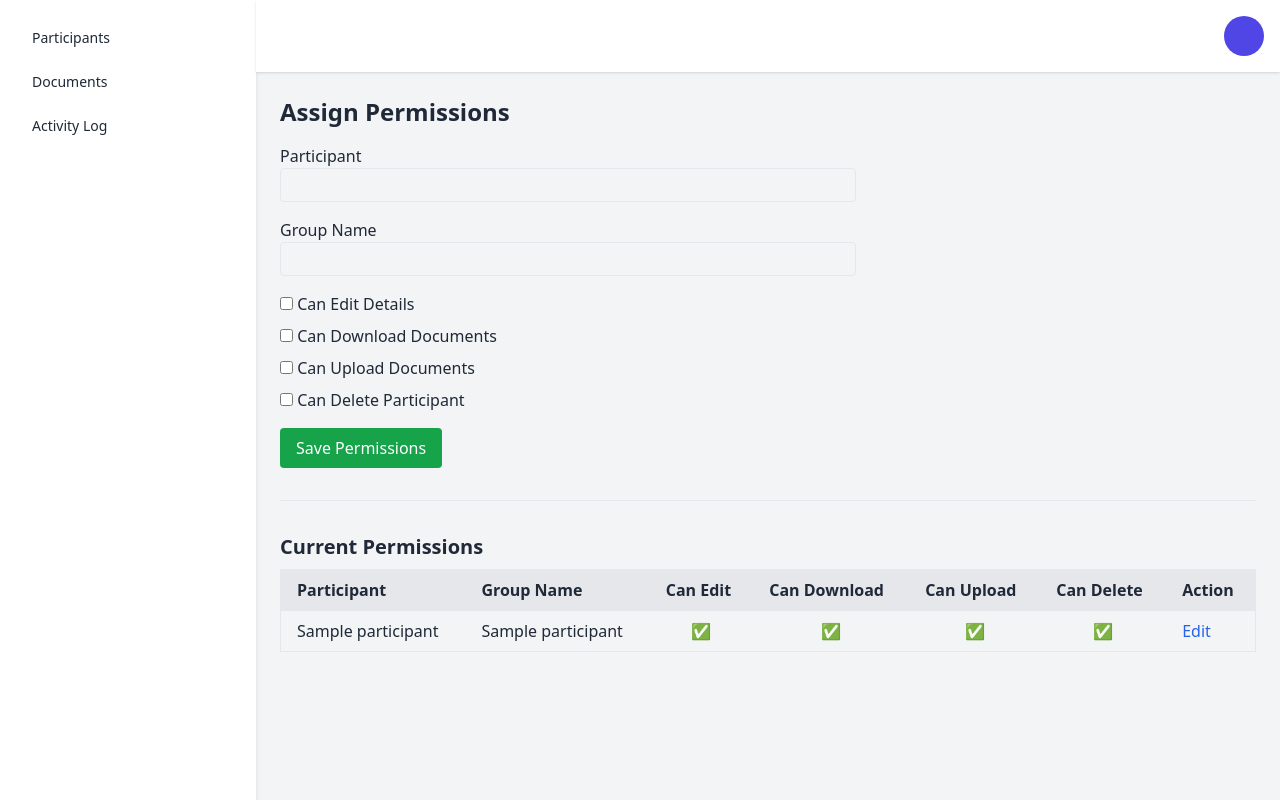
After one commit to trileshbramston19/vdr, a Flask app: page /assign_permissions in a window 1280 px wide. The commit adds this page. Run offline with Flask 3, Linux system fonts and the light colour scheme; tables that the repository leaves empty hold one stand-in row (values such as "Sample post"); some libraries are stand-ins or nearby versions.

Commit message:
Add files via upload

```diff
--- a/app.py
+++ b/app.py
@@ -12,6 +12,7 @@ import os, random, string, tempfile, atexit
 from watermark_merger import add_watermark_to_pdf
 from flask import render_template, request, redirect, url_for, flash
 from sqlalchemy import text
+from flask import abort
 
 app = Flask(__name__)
 app.config.update(
@@ -44,27 +45,31 @@ class User(db.Model):
     email = db.Column(db.String(100), nullable=False, unique=True)
     password = db.Column(db.String(255), nullable=False)
 
-participant_projects = db.Table('participant_projects',
-    db.Column('participant_id', db.Integer, db.ForeignKey('participant.id'), primary_key=True),
-    db.Column('project_id', db.Integer, db.ForeignKey('project.id'), primary_key=True)
-)
-
 group_project = db.Table('group_projects',
     db.Column('group_name', db.String, db.ForeignKey('participant.group_name')),
     db.Column('project_id', db.Integer, db.ForeignKey('project.id'))
 )
 
+participant_projects = db.Table('participant_projects',
+    db.Column('participant_id', db.Integer, db.ForeignKey('participant.id'), primary_key=True),
+    db.Column('project_id', db.Integer, db.ForeignKey('project.id'), primary_key=True),
+    db.Column('can_view', db.Boolean, default=True),
+    db.Column('can_upload', db.Boolean, default=False),
+    db.Column('can_download', db.Boolean, default=False),
+    db.Column('can_edit', db.Boolean, default=False),
+    db.Column('can_delete', db.Boolean, default=False)
+)
+
 class Project(db.Model):
-    __tablename__ = 'project'
+    __tablename__ = 'project'  # <-- Match this with ForeignKey target below
     id = db.Column(db.Integer, primary_key=True)
     name = db.Column(db.String(100), unique=True, nullable=False)
-    participants = db.relationship(
-        'Participant',
-        secondary=participant_projects,
-        back_populates='projects'
-    )
+
+    participant_projects = db.relationship("ParticipantProject", back_populates="project")
+
 
 class Participant(db.Model):
+    __tablename__ = 'participant'  # <-- Explicitly define table name
     id = db.Column(db.Integer, primary_key=True)
     name = db.Column(db.String(100), nullable=False)
     email = db.Column(db.String(100), nullable=False, unique=True)
@@ -73,11 +78,30 @@ class Participant(db.Model):
     status = db.Column(db.String(20))
     last_signin = db.Column(db.DateTime)
     project_name = db.Column(db.String(100), nullable=False)
-    projects = db.relationship(
-    'Project',
-    secondary=participant_projects,
-    back_populates='participants'
-)
+
+    participant_projects = db.relationship("ParticipantProject", back_populates="participant")
+
+    # Useful for querying projects directly from a participant
+    projects = db.relationship("Project", secondary="participant_projects", viewonly=True, backref="participants")
+
+
+class ParticipantProject(db.Model):
+    __tablename__ = 'participant_projects'
+    __table_args__ = {'extend_existing': True}
+
+    participant_id = db.Column(db.Integer, db.ForeignKey('participant.id'), primary_key=True)
+    project_id = db.Column(db.Integer, db.ForeignKey('project.id'), primary_key=True)
+
+    can_view = db.Column(db.Boolean, default=True)
+    can_upload = db.Column(db.Boolean, default=False)
+    can_download = db.Column(db.Boolean, default=False)
+    can_edit = db.Column(db.Boolean, default=False)
+    can_delete = db.Column(db.Boolean, default=False)
+
+    participant = db.relationship("Participant", back_populates="participant_projects")
+    project = db.relationship("Project", back_populates="participant_projects")
+
+
 
 class Document(db.Model):
     __tablename__ = 'documents'
@@ -422,22 +446,62 @@ def upload_document():
 
 @app.route('/view_document/<int:doc_id>')
 def view_document(doc_id):
+    # Fetch document
     doc = Document.query.get_or_404(doc_id)
-    session['recently_viewed'] = [doc_id] + [i for i in session.get('recently_viewed', []) if i != doc_id][:4]
+
+    # Track recent documents in session
+    session['recently_viewed'] = [doc_id] + [
+        i for i in session.get('recently_viewed', []) if i != doc_id
+    ][:4]
+
+    # Determine viewer (admin or participant)
     email = session.get('participant_email') or session.get('user_email')
     viewer = Participant.query.filter_by(email=email).first()
     full_name = viewer.name if viewer else 'Unknown Viewer'
+
+    # Log the view activity
     if viewer:
-        db.session.add(ActivityLog(author_name=viewer.name, author_email=viewer.email, group_name=viewer.group_name, action="View Document", description=f"Viewed document '{doc.name}'"))
+        log = ActivityLog(
+            author_name=viewer.name,
+            author_email=viewer.email,
+            group_name=viewer.group_name,
+            action="View Document",
+            description=f"Viewed document '{doc.name}'"
+        )
+        db.session.add(log)
         db.session.commit()
+
+    # Determine if user has download permission
+    can_download = False
+    if viewer:
+        if viewer.role == 'Admin':
+            can_download = True
+        else:
+            permission = ParticipantProject.query.filter_by(
+                participant_id=viewer.id,
+                project_id=doc.project_id
+            ).first()
+            if permission and permission.can_download:
+                can_download = True
+
+    # Generate watermarked file
     temp_path = tempfile.NamedTemporaryFile(delete=False, suffix='.pdf', dir=app.config['UPLOAD_FOLDER']).name
-    add_watermark_to_pdf(os.path.join(app.config['UPLOAD_FOLDER'], doc.filename), full_name, temp_path)
+    add_watermark_to_pdf(
+        os.path.join(app.config['UPLOAD_FOLDER'], doc.filename),
+        full_name,
+        temp_path
+    )
     TEMP_FILES.append(temp_path)
-    return render_template('view_document.html', document=doc, file_url=url_for('uploaded_file', filename=os.path.basename(temp_path)))
 
+    return render_template(
+        'view_document.html',
+        document=doc,
+        file_url=url_for('uploaded_file', filename=os.path.basename(temp_path)),
+        can_download=can_download
+    )
 @app.route('/uploads/<filename>')
 def uploaded_file(filename):
-    return send_from_directory('uploads', filename)
+    return send_from_directory(app.config['UPLOAD_FOLDER'], filename)
 
 @app.route('/participants/add', methods=['GET', 'POST'])
 @login_required
@@ -540,6 +604,40 @@ def my_profile():
         return redirect(url_for('my_profile'))
     return render_template('my_profile.html', user=user)
 
+
+@app.route('/manage-permissions/<int:participant_id>', methods=['GET', 'POST'])
+@login_required
+def manage_permissions(participant_id):
+    if session.get('role') != 'Admin':
+        abort(403)
+
+    participant = Participant.query.get_or_404(participant_id)
+    projects = participant.projects
+
+    if request.method == 'POST':
+        for project in projects:
+            can_view = request.form.get(f'view_{project.id}') == 'on'
+            can_upload = request.form.get(f'upload_{project.id}') == 'on'
+            can_download = request.form.get(f'download_{project.id}') == 'on'
+            can_edit = request.form.get(f'edit_{project.id}') == 'on'
+            can_delete = request.form.get(f'delete_{project.id}') == 'on'
+
+            db.session.execute(text("""
+                UPDATE participant_projects
+                SET can_view = :v, can_upload = :u, can_download = :d, can_edit = :e, can_delete = :del
+                WHERE participant_id = :pid AND project_id = :projid
+            """), {
+                'v': can_view, 'u': can_upload, 'd': can_download,
+                'e': can_edit, 'del': can_delete,
+                'pid': participant.id, 'projid': project.id
+            })
+        db.session.commit()
+        flash("Permissions updated.", "success")
+        return redirect(url_for('participants'))
+
+    # render template with checkboxes per project
+    return render_template("manage_permissions.html", participant=participant, projects=projects)
+
 @app.route('/assign_group_project', methods=['GET', 'POST'])
 @login_required
 def assign_group_project():
@@ -589,6 +687,45 @@ def create_project():
 
     return render_template('create_project.html')
 
+@app.route('/assign_permissions', methods=['GET', 'POST'])
+def assign_permissions():
+    participants = Participant.query.all()
+    projects = Project.query.all()
+    permissions = ParticipantProject.query.all()
+
+    selected_entry = None
+
+    if request.method == 'GET' and request.args.get('participant_id') and request.args.get('project_id'):
+        selected_entry = ParticipantProject.query.get((
+            request.args.get('participant_id'),
+            request.args.get('project_id')
+        ))
+
+    if request.method == 'POST':
+        participant_id = int(request.form['participant_id'])
+        project_id = int(request.form['project_id'])
+
+        # Get or create entry
+        entry = ParticipantProject.query.get((participant_id, project_id))
+        if not entry:
+            entry = ParticipantProject(participant_id=participant_id, project_id=project_id)
+            db.session.add(entry)
+
+        entry.can_edit = 'can_edit' in request.form
+        entry.can_download = 'can_download' in request.form
+        entry.can_upload = 'can_upload' in request.form
+        entry.can_delete = 'can_delete' in request.form
+
+        db.session.commit()
+        return redirect(url_for('assign_permissions'))
+
+    return render_template(
+        "assign_permissions.html",
+        participants=participants,
+        projects=projects,
+        permissions=permissions,
+        selected_entry=selected_entry
+    )
 
 if __name__ == '__main__':
     os.makedirs(app.config['UPLOAD_FOLDER'], exist_ok=True)
--- /dev/null
+++ b/templates/assign_permissions.html
@@ -0,0 +1,86 @@
+{% extends 'base.html' %}
+{% block title %}Assign Permissions{% endblock %}
+
+{% block content %}
+<h2 class="text-2xl font-semibold mb-4">Assign Permissions</h2>
+
+<form method="POST" class="space-y-4 max-w-xl">
+    <div>
+        <label for="participant_id" class="block">Participant</label>
+        <input type="text" value="{% if selected_entry %}{{ selected_entry.participant.name }} ({{ selected_entry.participant.email }}){% endif %}" disabled
+               class="w-full border px-2 py-1 rounded bg-gray-100">
+        <input type="hidden" name="participant_id" value="{{ selected_entry.participant_id if selected_entry }}">
+    </div>
+
+    <div>
+        <label for="project_id" class="block">Group Name</label>
+        <input type="text" value="{% if selected_entry %}{{ selected_entry.participant.group_name }}{% endif %}" disabled
+               class="w-full border px-2 py-1 rounded bg-gray-100">
+        <input type="hidden" name="project_id" value="{{ selected_entry.project_id if selected_entry }}">
+    </div>
+
+    <div class="flex flex-col space-y-2">
+        <label>
+            <input type="checkbox" name="can_edit"
+                   {% if selected_entry and selected_entry.can_edit %}checked{% endif %}>
+            Can Edit Details
+        </label>
+        <label>
+            <input type="checkbox" name="can_download"
+                   {% if selected_entry and selected_entry.can_download %}checked{% endif %}>
+            Can Download Documents
+        </label>
+        <label>
+            <input type="checkbox" name="can_upload"
+                   {% if selected_entry and selected_entry.can_upload %}checked{% endif %}>
+            Can Upload Documents
+        </label>
+        <label>
+            <input type="checkbox" name="can_delete"
+                   {% if selected_entry and selected_entry.can_delete %}checked{% endif %}>
+            Can Delete Participant
+        </label>
+    </div>
+
+    <button type="submit"
+            class="bg-green-600 text-white px-4 py-2 rounded hover:bg-green-700">
+        {% if selected_entry %}Update{% else %}Save{% endif %} Permissions
+    </button>
+</form>
+
+<hr class="my-8">
+
+<h3 class="text-xl font-semibold mb-2">Current Permissions</h3>
+<table class="table-auto w-full border text-left">
+    <thead>
+        <tr class="bg-gray-200">
+            <th class="px-4 py-2">Participant</th>
+            <th class="px-4 py-2">Group Name</th>
+            <th class="px-4 py-2">Can Edit</th>
+            <th class="px-4 py-2">Can Download</th>
+            <th class="px-4 py-2">Can Upload</th>
+            <th class="px-4 py-2">Can Delete</th>
+            <th class="px-4 py-2">Action</th>
+        </tr>
+    </thead>
+    <tbody>
+        {% for entry in permissions %}
+        <tr class="border-t hover:bg-gray-100">
+            <td class="px-4 py-2">{{ entry.participant.name }}</td>
+            <td class="px-4 py-2">{{ entry.participant.group_name }}</td>
+            <td class="px-4 py-2 text-center">{{ '✅' if entry.can_edit else '❌' }}</td>
+            <td class="px-4 py-2 text-center">{{ '✅' if entry.can_download else '❌' }}</td>
+            <td class="px-4 py-2 text-center">{{ '✅' if entry.can_upload else '❌' }}</td>
+            <td class="px-4 py-2 text-center">{{ '✅' if entry.can_delete else '❌' }}</td>
+            <td class="px-4 py-2">
+                <form method="GET" action="{{ url_for('assign_permissions') }}">
+                    <input type="hidden" name="participant_id" value="{{ entry.participant_id }}">
+                    <input type="hidden" name="project_id" value="{{ entry.project_id }}">
+                    <button class="text-blue-600 hover:underline">Edit</button>
+                </form>
+            </td>
+        </tr>
+        {% endfor %}
+    </tbody>
+</table>
+{% endblock %}
--- a/templates/base.html
+++ b/templates/base.html
@@ -10,10 +10,11 @@
     <!-- Sidebar -->
     <aside class="w-64 bg-white shadow-md p-6 flex flex-col justify-between">
         <div>
+            {% if session.get('role') == 'User' %}
            <div class="project-selector">
                 <span>Project: {{ session.get('project_name', 'No Project Selected') }}</span>
                 <a href="{{ url_for('select_project') }}" class="text-indigo-600 hover:underline ml-2">Change</a>
-            </div>
+            </div><br/><br/>{% endif %}
             <nav>
                 {% set current = request.endpoint %}
                 <ul class="space-y-4 text-sm">
@@ -46,6 +47,13 @@
                     <li>
                         <a href="{{ url_for('create_project') }}" class="block px-2 py-1 rounded hover:text-indigo-600 {% if current == 'create_project' %}text-indigo-600 font-semibold bg-indigo-50{% endif %}">
                             Create Project
+                        </a>
+                    </li>
+                    {% endif %}
+                    {% if session.get('role') == 'Admin' %}
+                    <li>
+                        <a href="{{ url_for('assign_permissions') }}" class="block px-2 py-1 rounded hover:text-indigo-600 {% if current == 'assign_permissions' %}text-indigo-600 font-semibold bg-indigo-50{% endif %}">
+                            Assign Permissions
                         </a>
                     </li>
                     {% endif %}
```
Also changed, not shown: templates/view_document.html (+72 -20 lines).
